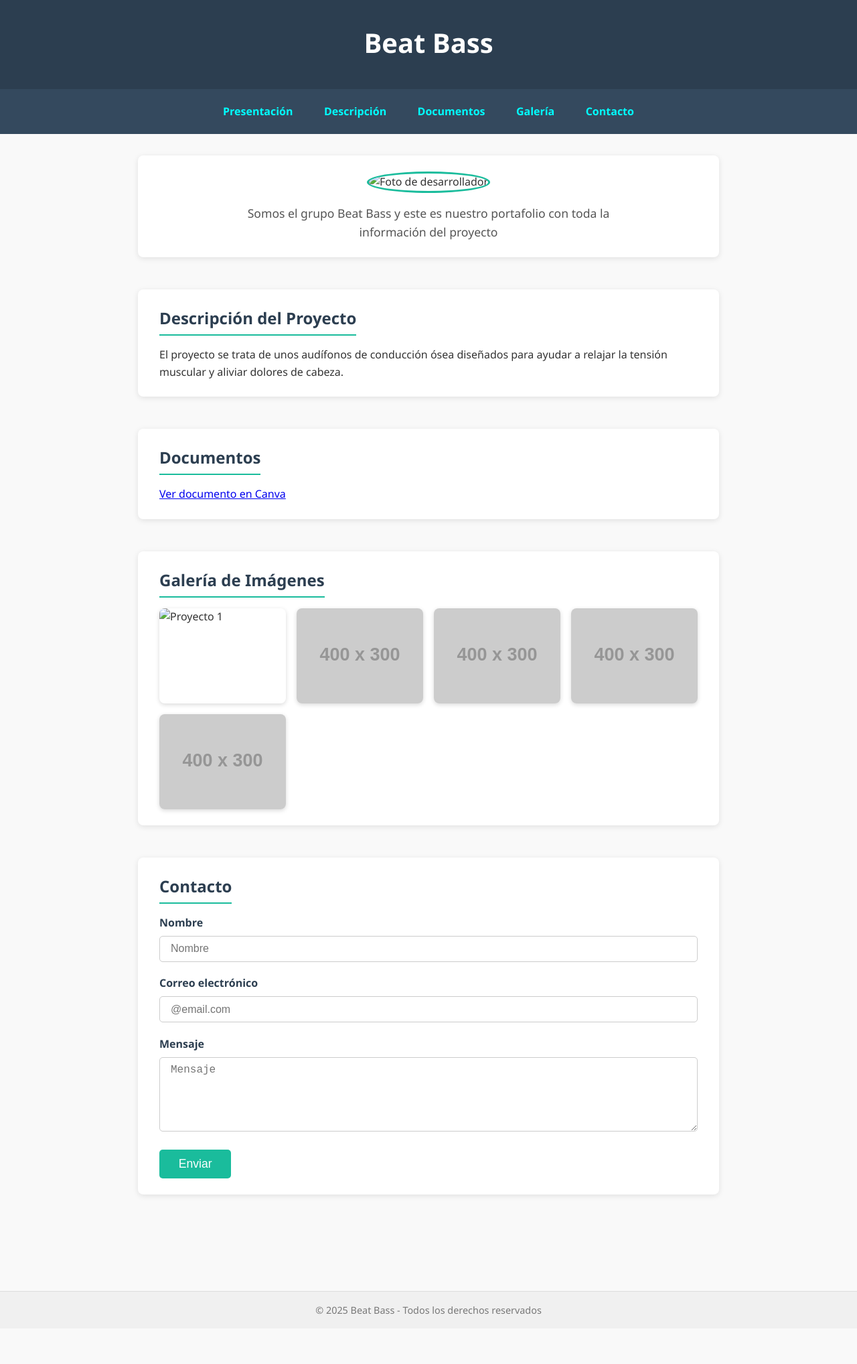
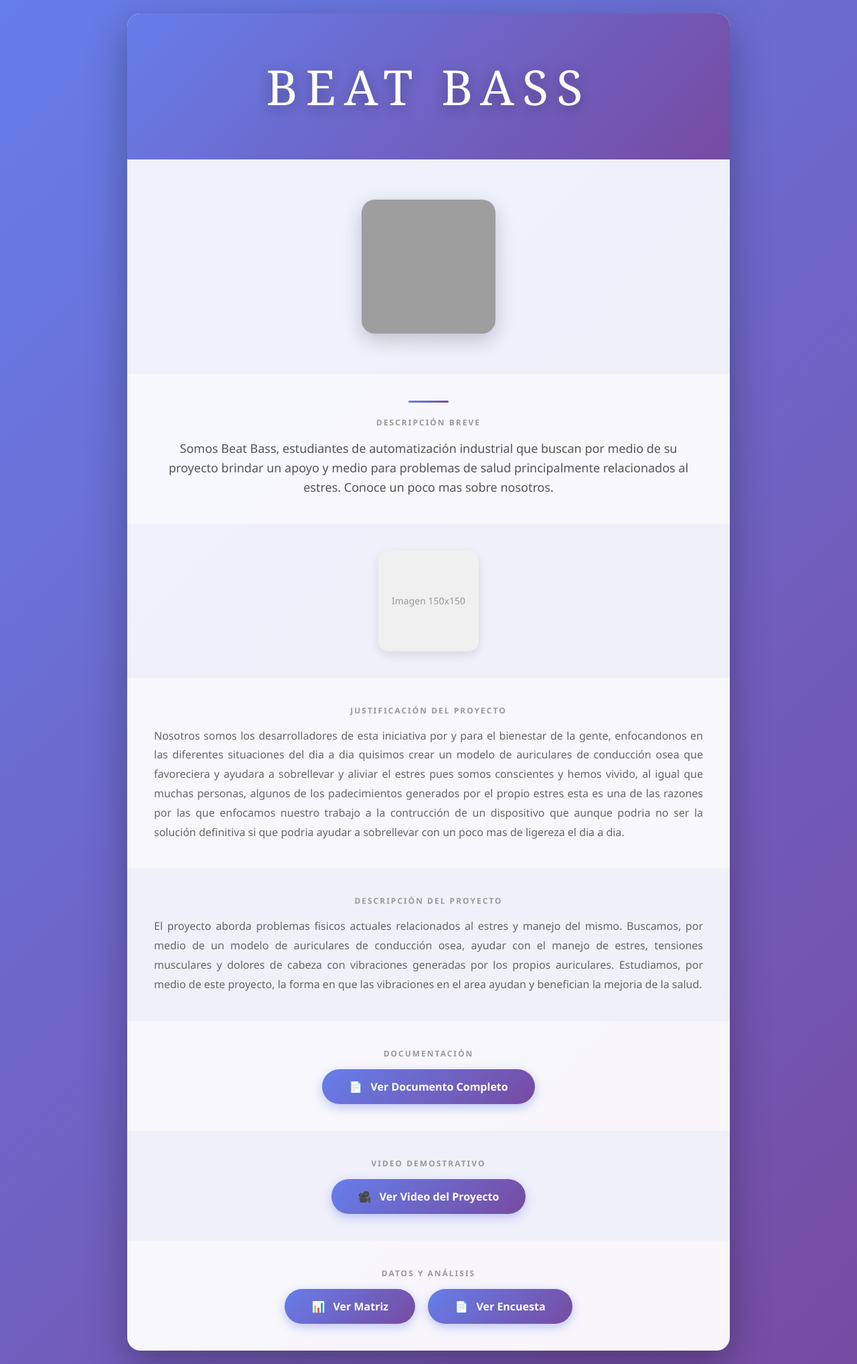
Before and after one commit to beat-bass/beatbass, a plain HTML site: page index.html in a window 1280 px wide. Shown: the whole page at 67% size. Before the commit the page ends 1983 px from the top, so only its background shows below. Drawn offline with Linux system fonts and the light colour scheme; grey boxes are pictures that could not be loaded; placeholder pictures from the web are drawn by us.

Commit message:
index.html

```diff
--- a/index.html
+++ b/index.html
@@ -1,9 +1,9 @@
 <!DOCTYPE html>
 <html lang="es">
 <head>
-  <meta charset="UTF-8" />
-  <meta name="viewport" content="width=device-width, initial-scale=1" />
-  <title>Portafolio de Desarrollador</title>
+    <meta charset="UTF-8">
+    <meta name="viewport" content="width=device-width, initial-scale=1.0">
+    <title>Portafolio de Proyecto</title>
     <style>
         * {
             margin: 0;
@@ -13,311 +13,329 @@
 
         body {
             font-family: 'Segoe UI', Tahoma, Geneva, Verdana, sans-serif;
-      background: #f9f9f9;
-      color: #333;
-      line-height: 1.6;
-      scroll-behavior: smooth;
+            background: linear-gradient(135deg, #667eea 0%, #764ba2 100%);
+            min-height: 100vh;
+            padding: 20px;
         }
 
-    header {
-      background: #2c3e50;
+        .container {
+            max-width: 900px;
+            margin: 0 auto;
+            background: rgba(255, 255, 255, 0.95);
+            border-radius: 20px;
+            box-shadow: 0 20px 60px rgba(0, 0, 0, 0.3);
+            overflow: hidden;
+            animation: fadeIn 0.8s ease-out;
+        }
+
+        .main-title-container {
+            background: linear-gradient(135deg, #667eea 0%, #764ba2 100%);
+            padding: 60px 40px;
+            text-align: center;
+            animation: slideDown 1s ease-out;
+        }
+
+        @keyframes slideDown {
+            from {
+                opacity: 0;
+                transform: translateY(-50px);
+            }
+            to {
+                opacity: 1;
+                transform: translateY(0);
+            }
+        }
+
+        .main-title {
+            font-size: 72px;
+            font-weight: 300;
+            font-family: 'Georgia', 'Garamond', serif;
             color: white;
-      padding: 2rem 1rem;
+            letter-spacing: 12px;
+            text-shadow: 0 5px 20px rgba(0, 0, 0, 0.3);
+            margin: 0;
+            animation: pulse 6s ease-in-out infinite;
+        }
+
+        @keyframes pulse {
+            0%, 100% {
+                transform: scale(1);
+            }
+            50% {
+                transform: scale(1.01);
+            }
+        }
+
+        @keyframes fadeIn {
+            from {
+                opacity: 0;
+                transform: translateY(30px);
+            }
+            to {
+                opacity: 1;
+                transform: translateY(0);
+            }
+        }
+
+        .section {
+            padding: 40px;
+            animation: slideIn 0.6s ease-out backwards;
+        }
+
+        .section:nth-child(even) {
+            background: rgba(102, 126, 234, 0.05);
+        }
+
+        @keyframes slideIn {
+            from {
+                opacity: 0;
+                transform: translateX(-20px);
+            }
+            to {
+                opacity: 1;
+                transform: translateX(0);
+            }
+        }
+
+        .section:nth-child(1) { animation-delay: 0.1s; }
+        .section:nth-child(2) { animation-delay: 0.2s; }
+        .section:nth-child(3) { animation-delay: 0.3s; }
+        .section:nth-child(4) { animation-delay: 0.4s; }
+        .section:nth-child(5) { animation-delay: 0.5s; }
+        .section:nth-child(6) { animation-delay: 0.6s; }
+        .section:nth-child(7) { animation-delay: 0.7s; }
+        .section:nth-child(8) { animation-delay: 0.8s; }
+
+        .logo-container {
+            text-align: center;
+            padding: 60px 40px;
+            background: linear-gradient(135deg, #667eea 0%, #764ba2 100%);
+        }
+
+        .logo-placeholder {
+            width: 200px;
+            height: 200px;
+            margin: 0 auto;
+            background: white;
+            border-radius: 20px;
+            display: flex;
+            align-items: center;
+            justify-content: center;
+            font-size: 18px;
+            color: #667eea;
+            font-weight: bold;
+            box-shadow: 0 10px 30px rgba(0, 0, 0, 0.2);
+            transition: transform 0.3s ease;
+            cursor: pointer;
+            /* REEMPLAZA 'URL_DE_TU_LOGO_AQUI' con la URL de tu imagen de logo */
+            background-image: url('https://i.postimg.cc/ZqLPm1Z6/8d6d188c-0920-46a4-8e70-03846080664f.jpg');
+            background-size: cover;
+            background-position: center;
+        }
+
+        .logo-placeholder:hover {
+            transform: scale(1.05) rotate(2deg);
+        }
+
+        .brief-description {
+            text-align: center;
+            color: #555;
+            font-size: 18px;
+            line-height: 1.6;
+        }
+
+        .brief-description::before {
+            content: '';
+            display: block;
+            width: 60px;
+            height: 3px;
+            background: linear-gradient(90deg, #667eea, #764ba2);
+            margin: 0 auto 20px;
+            border-radius: 2px;
+        }
+
+        .image-container {
             text-align: center;
         }
 
-    header h1 {
-      margin-bottom: 0.3rem;
-      font-weight: 700;
-      font-size: 2.5rem;
+        .small-image {
+            width: 150px;
+            height: 150px;
+            margin: 0 auto;
+            background: #f0f0f0;
+            border-radius: 15px;
+            display: flex;
+            align-items: center;
+            justify-content: center;
+            font-size: 14px;
+            color: #999;
+            box-shadow: 0 5px 15px rgba(0, 0, 0, 0.1);
+            transition: all 0.3s ease;
+            /* REEMPLAZA 'URL_DE_TU_IMAGEN_PEQUEÑA_AQUI' con la URL de tu imagen */
+            background-image: url('URL_DE_TU_IMAGEN_PEQUEÑA_AQUI');
+            background-size: cover;
+            background-position: center;
         }
 
-    header p {
-      font-style: italic;
-      font-size: 1.1rem;
-      opacity: 0.8;
+        .small-image:hover {
+            transform: translateY(-5px);
+            box-shadow: 0 10px 25px rgba(0, 0, 0, 0.15);
         }
 
-    nav {
-      background: #34495e;
-      display: flex;
-      justify-content: center;
-      gap: 1.5rem;
-      padding: 1rem 0;
+        .large-text {
+            font-size: 32px;
+            font-weight: bold;
+            color: #333;
+            text-align: center;
+            background: linear-gradient(135deg, #667eea 0%, #764ba2 100%);
+            -webkit-background-clip: text;
+            -webkit-text-fill-color: transparent;
+            background-clip: text;
         }
 
-    nav a {
-      color: cyan;
-      text-decoration: none;
-      font-weight: 600;
-      padding: 0.3rem 0.7rem;
-      border-radius: 4px;
-      transition: background-color 0.3s ease;
+        .project-description {
+            color: #666;
+            font-size: 16px;
+            line-height: 1.8;
+            text-align: justify;
         }
 
-    nav a:hover {
-      background: #1abc9c;
-    }
-
-    main {
-      max-width: 900px;
-      margin: 2rem auto;
-      padding: 0 1rem 4rem;
-    }
-
-    section {
-      margin-bottom: 3rem;
-      background: white;
-      padding: 1.5rem 2rem;
-      border-radius: 8px;
-      box-shadow: 0 2px 8px rgb(0 0 0 / 0.1);
-    }
-
-    h2 {
-      color: #2c3e50;
-      margin-bottom: 1rem;
-      border-bottom: 2px solid #1abc9c;
-      display: inline-block;
-      padding-bottom: 0.3rem;
-    }
-
-    .presentacion {
+        .link-container {
             text-align: center;
         }
 
-    .presentacion img {
-      width: 120px;
-      height: 120px;
-      object-fit: cover;
-      border-radius: 50%;
-      margin-bottom: 1rem;
-      border: 3px solid #1abc9c;
+        .link-button {
+            display: inline-block;
+            padding: 15px 40px;
+            background: linear-gradient(135deg, #667eea 0%, #764ba2 100%);
+            color: white;
+            text-decoration: none;
+            border-radius: 50px;
+            font-weight: 600;
+            transition: all 0.3s ease;
+            box-shadow: 0 5px 15px rgba(102, 126, 234, 0.4);
         }
 
-    .presentacion p {
-      font-size: 1.1rem;
-      color: #555;
-      max-width: 600px;
-      margin: 0 auto;
+        .link-button:hover {
+            transform: translateY(-3px);
+            box-shadow: 0 8px 25px rgba(102, 126, 234, 0.6);
         }
 
-    .gallery {
-      display: grid;
-      grid-template-columns: repeat(auto-fit, minmax(180px, 1fr));
-      gap: 1rem;
+        .link-button::before {
+            content: '📄 ';
+            margin-right: 8px;
         }
 
-    .gallery img {
-      width: 100%;
-      border-radius: 8px;
-      cursor: pointer;
-      transition: transform 0.3s ease;
-      box-shadow: 0 2px 6px rgba(0,0,0,0.15);
+        .video-link::before {
+            content: '🎥 ';
         }
 
-    .gallery img:hover {
-      transform: scale(1.05);
+        .excel-link::before {
+            content: '📊 ';
         }
 
-    #modal {
-      position: fixed;
-      display: none;
-      top: 0; left: 0; right: 0; bottom: 0;
-      background: rgba(0,0,0,0.8);
-      justify-content: center;
-      align-items: center;
-      z-index: 1000;
-    }
-
-    #modal img {
-      max-width: 90vw;
-      max-height: 90vh;
-      border-radius: 10px;
-      box-shadow: 0 0 20px #1abc9c;
-    }
-
-    #modal.close-btn {
-      position: absolute;
-      top: 2rem;
-      right: 2rem;
-      font-size: 2.5rem;
-      color: white;
-      cursor: pointer;
-      font-weight: bold;
-    }
-
-    .contact-form label {
+        .section-label {
             display: block;
-      margin-bottom: 0.4rem;
+            font-size: 12px;
+            color: #999;
+            text-transform: uppercase;
+            letter-spacing: 2px;
+            margin-bottom: 15px;
             font-weight: 600;
-      color: #2c3e50;
-    }
-
-    .contact-form input,
-    .contact-form textarea {
-      width: 100%;
-      padding: 0.6rem 1rem;
-      margin-bottom: 1.2rem;
-      border-radius: 5px;
-      border: 1px solid #ccc;
-      font-size: 1rem;
-      resize: vertical;
-    }
-
-    .contact-form button {
-      background: #1abc9c;
-      color: white;
-      border: none;
-      padding: 0.7rem 1.8rem;
-      font-size: 1.1rem;
-      border-radius: 5px;
-      cursor: pointer;
-      transition: background-color 0.3s ease;
-    }
-
-    .contact-form button:hover {
-      background: #16a085;
-    }
-
-    #success-message {
-      display: none;
-      color: #27ae60;
-      font-weight: 700;
-      margin-top: -1rem;
-      margin-bottom: 1rem;
             text-align: center;
         }
 
-    footer {
-      text-align: center;
-      padding: 1rem 0;
-      color: #777;
-      font-size: 0.9rem;
-      border-top: 1px solid #ddd;
-      background: #f0f0f0;
+        @media (max-width: 768px) {
+            .section {
+                padding: 30px 20px;
             }
 
-    @media (max-width: 600px) {
-      nav {
-        flex-direction: column;
+            .logo-placeholder {
+                width: 150px;
+                height: 150px;
+            }
+
+            .large-text {
+                font-size: 24px;
+            }
+
+            .main-title {
+                font-size: 42px;
+                letter-spacing: 4px;
+            }
+
+            .link-button {
+                display: block;
+                margin: 10px auto !important;
+                max-width: 280px;
             }
         }
     </style>
 </head>
 <body>
-
-<header>
-  <h1>Beat Bass</h1>
-</header>
-
-<nav>
-  <a href="#presentacion">Presentación</a>
-  <a href="#descripcion">Descripción</a>
-  <a href="#documentos">Documentos</a>
-  <a href="#galeria">Galería</a>
-  <a href="#contacto">Contacto</a>
-</nav>
-
-<main>
-  <section id="presentacion" class="presentacion">
-    <img src="img/logo.jpeg" alt="Foto de desarrollador" />
-    <p>Somos el grupo Beat Bass y este es nuestro portafolio con toda la información del proyecto</p>
-  </section>
-
-  <section id="descripcion">
-    <h2>Descripción del Proyecto</h2>
-    <p>El proyecto se trata de unos audífonos de conducción ósea diseñados para ayudar a relajar la tensión muscular y aliviar dolores de cabeza.</p>
-  </section>
-
-  <section id="documentos">
-    <h2>Documentos</h2>
-    <p><a href="https://www.canva.com/design/DAG10EI2dfw/-1OiSjP4MqTQhM8F3moyAQ/edit?utm_content=DAG10EI2dfw&utm_campaign=designshare&utm_medium=link2&utm_source=sharebutton" target="_blank">Ver documento en Canva</a></p>
-  </section>
-
-  <section id="galeria">
-    <h2>Galería de Imágenes</h2>
-    <div class="gallery">
-      <img src="file:///C:/Users/202/AppData/Roaming/Microsoft/Windows/Network%20Shortcuts/quimera.jfif" alt="Proyecto 1" />
-      <img src="https://via.placeholder.com/400x300?text=Proyecto+2" alt="Proyecto 2" />
-      <img src="https://via.placeholder.com/400x300?text=Proyecto+3" alt="Proyecto 3" />
-      <img src="https://via.placeholder.com/400x300?text=Proyecto+4" alt="Proyecto 4" />
-      <img src="https://via.placeholder.com/400x300?text=Proyecto+5" alt="Proyecto 5" />
-    </div>
-  </section>
-
-  <div id="modal">
-    <span id="close-modal" style="position:absolute;top:20px;right:30px;font-size:2.5rem;color:white;cursor:pointer;">&times;</span>
-    <img src="" alt="Imagen ampliada" />
+    <div class="container">
+        <!-- Título Principal Beat Bass -->
+        <div class="main-title-container">
+            <h1 class="main-title">BEAT BASS</h1>
         </div>
 
-  <section id="contacto">
-    <h2>Contacto</h2>
-    <form class="contact-form" id="contact-form" novalidate>
-      <label for="name">Nombre</label>
-      <input type="text" id="name" name="name" required placeholder="Nombre" />
+        <!-- 1. Logo -->
+        <div class="logo-container section">
+            <div class="logo-placeholder">
 
-      <label for="email">Correo electrónico</label>
-      <input type="email" id="email" name="email" required placeholder="@email.com" />
+            </div>
+        </div>
 
-      <label for="message">Mensaje</label>
-      <textarea id="message" name="message" rows="5" required placeholder="Mensaje"></textarea>
+        <!-- 2. Descripción Breve -->
+        <div class="section brief-description">
+            <span class="section-label">Descripción Breve</span>
+            <p>Somos Beat Bass, estudiantes de automatización industrial que buscan por medio de su proyecto brindar un apoyo y medio para problemas de salud principalmente relacionados al estres. Conoce un poco mas sobre nosotros.</p>
+        </div>
 
-      <button type="submit">Enviar</button>
-      <p id="success-message">¡Gracias por contactarme! Te responderé pronto.</p>
-    </form>
-  </section>
-</main>
+        <!-- 3. Imagen Pequeña -->
+        <div class="section image-container">
+            <div class="small-image">
+                Imagen 150x150
+            </div>
+        </div>
 
-<footer>
-  &copy; 2025 Beat Bass - Todos los derechos reservados
-</footer>
+        <!-- 4. Justificación del Proyecto -->
+        <div class="section">
+            <span class="section-label">Justificación del Proyecto</span>
+            <p class="project-description">
+                Nosotros somos los desarrolladores de esta iniciativa por y para el bienestar de la gente, enfocandonos en las diferentes situaciones del dia a dia quisimos crear un modelo de auriculares de conducción osea que favoreciera y ayudara a sobrellevar y aliviar el estres pues somos conscientes y hemos vivido, al igual que muchas personas, algunos de los padecimientos generados por el propio estres esta es una de las razones por las que enfocamos nuestro trabajo a la contrucción de un dispositivo que aunque podria no ser la solución definitiva si que podria ayudar a sobrellevar con un poco mas de ligereza el dia a dia.
+            </p>
+        </div>
 
-<script>
-  const modal = document.getElementById('modal');
-  const modalImg = modal.querySelector('img');
-  const closeModalBtn = document.getElementById('close-modal');
+        <!-- 5. Descripción del Proyecto -->
+        <div class="section">
+            <span class="section-label">Descripción del Proyecto</span>
+            <p class="project-description">
+                El proyecto aborda problemas fisicos actuales relacionados al estres y manejo del mismo. Buscamos, por medio de un modelo de auriculares de conducción osea, ayudar con el manejo de estres, tensiones musculares y dolores de cabeza con vibraciones generadas por los propios auriculares. Estudiamos, por medio de este proyecto, la forma en que las vibraciones en el area ayudan y benefician la mejoria de la salud.
+            </p>
+        </div>
 
-  document.querySelectorAll('.gallery img').forEach(img => {
-    img.addEventListener('click', () => {
-      modal.style.display = 'flex';
-      modalImg.src = img.src;
-      modalImg.alt = img.alt;
-      document.body.style.overflow = 'hidden';
-    });
-  });
+        <!-- 6. Link a Documento -->
+        <div class="section link-container">
+            <span class="section-label">Documentación</span>
+            <!-- REEMPLAZA '#documento' con tu URL real -->
+            <a href="https://www.canva.com/design/DAG10EI2dfw/-1OiSjP4MqTQhM8F3moyAQ/edit?utm_content=DAG10EI2dfw&ut… target=" target="_blank" rel="noopener noreferrer" class="link-button">Ver Documento Completo</a>
+        </div>
 
-  closeModalBtn.addEventListener('click', () => {
-    modal.style.display = 'none';
-    modalImg.src = '';
-    modalImg.alt = '';
-    document.body.style.overflow = 'auto';
-  });
+        <!-- 7. Link a Video -->
+        <div class="section link-container">
+            <span class="section-label">Video Demostrativo</span>
+            <!-- REEMPLAZA '#video' con tu URL real -->
+            <a href="https://youtu.be/M56eakSlFto" target="_blank" rel="noopener noreferrer" class="link-button video-link">Ver Video del Proyecto</a>
+        </div>
 
-  modal.addEventListener('click', e => {
-    if (e.target === modal) {
-      modal.style.display = 'none';
-      modalImg.src = '';
-      modalImg.alt = '';
-      document.body.style.overflow = 'auto';
-    }
-  });
-
-  const form = document.getElementById('contact-form');
-  const successMessage = document.getElementById('success-message');
-
-  form.addEventListener('submit', e => {
-    e.preventDefault();
-    if (!form.checkValidity()) {
-      form.reportValidity();
-      return;
-    }
-    successMessage.style.display = 'block';
-    form.reset();
-    setTimeout(() => {
-      successMessage.style.display = 'none';
-    }, 5000);
-  });
-</script>
-
+        <!-- 8. Link a Matriz Excel y Encuesta -->
+        <div class="section link-container">
+            <span class="section-label">Datos y Análisis</span>
+            <!-- REEMPLAZA '#excel' y '#encuesta' con tus URLs reales -->
+            <a href="https://academiausbbogedu.sharepoint.com/:x:/r/sites/BEAT-BASS/_layouts/15/Doc2.aspx?action=edit&sourcedoc=%7Bf42b16ed-abe5-4873-9a21-12efe5c1fe5f%7D&wdOrigin=TEAMS-WEB.teamsSdk_ns.rwc&wdExp=TEAMS-TREATMENT&wdhostclicktime=1761093935859&web=1" target="_blank" rel="noopener noreferrer" class="link-button excel-link">Ver Matriz</a>
+            <a href="https://docs.google.com/forms/d/e/1FAIpQLSeKgRFwd-Avj2LOmJSJXIk8TgHclPz_kBKBKgDWWuW4Okg4ow/viewform?usp=dialog" target="_blank" rel="noopener noreferrer" class="link-button" style="margin-left: 15px;">Ver Encuesta</a>
+        </div>
+    </div>
 </body>
 </html>
```
Lines whose indentation alone changed are shown as unchanged.
